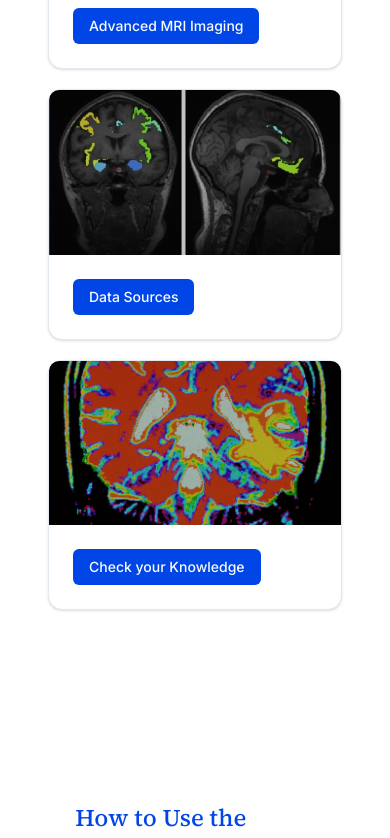
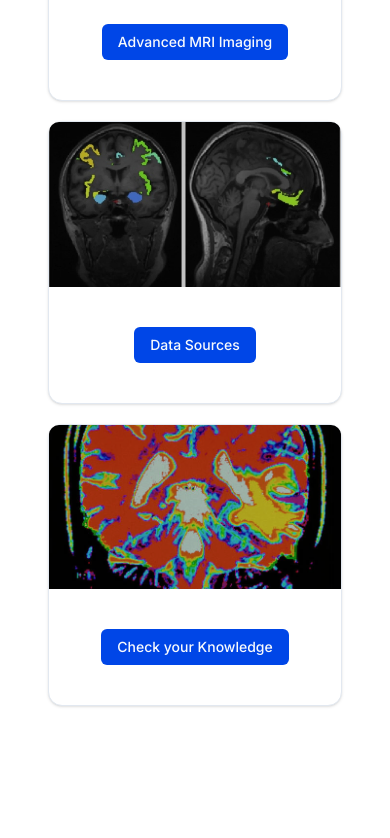
Before and after one commit to mikaelatho/medical-imagers-shadcn, a Next.js app: page /explore in a window 390 px wide. Shown: the part 1600-2438 px from the top of the page. Built offline with nearby package versions, Linux system fonts and the light colour scheme; no server answers.

Commit message:
Image bug fixes to explore page

```diff
--- a/app/explore/page.tsx
+++ b/app/explore/page.tsx
@@ -9,6 +9,11 @@ import Link from "next/link";
 export default function Explore() {
   const { viewerRef, loadModel, setOpacity } = navigator();
   const { contourImages, setContourImages } = contour();
+
+const basePath =
+  process.env.NODE_ENV === "production"
+    ? "/medical-imagers-shadcn"
+    : "";
 
   return (
     <main className="min-h-screen flex flex-col items-center justify-start mx-auto px-6 sm:px-20 py-10" style={{ scrollBehavior: "smooth" }}>
@@ -65,17 +70,20 @@ export default function Explore() {
 
           <div className="flex gap-4" style={{ paddingTop: "5px" }}>
             <img
-              src={contourImages.anterior}
+              // src={contourImages.anterior}
+              src={`${basePath}/contourImages.anterior`}
               alt="Coronal Anterior Slice"
               style={{ width: "370px", height: "185px", borderLeft: "100px", borderRight: "100px", borderStyle: "solid", borderColor: "#0e0e78", borderRadius: "10px", marginRight: "9px" }}
             />
             <img
-              src={contourImages.sagittal}
+              // src={contourImages.sagittal}
+              src={`${basePath}/contourImages.sagittal`}
               alt="Left Sagittal Slice"
               style={{ width: "370px", height: "185px", borderLeft: "100px", borderRight: "100px", borderStyle: "solid", borderColor: "#0e0e78", borderRadius: "10px", marginRight: "9px" }}
             />
             <img
-              src={contourImages.axial}
+              // src={contourImages.axial}
+              src={`${basePath}/contourImages.axial`}
               alt="Upper Axial Slice"
               style={{ width: "370px", height: "185px", borderLeft: "100px", borderRight: "100px", borderStyle: "solid", borderColor: "#0e0e78", borderRadius: "10px", marginRight: "9px" }}
             />
@@ -174,51 +182,51 @@ export default function Explore() {
           <br /><br />
           Want to learn more?
         </h2>
-        <div className="grid grid-cols-1 md:grid-cols-3 gap-5">
+        <div className="grid grid-cols-1 md:grid-cols-3 gap-5 justify-items-center">
           <div>
             {/* ----------CARD 1---------- */}
-            <Card className="relative mx-auto w-full max-w-sm pt-0">
+            <Card className="relative w-full max-w-sm pt-0 flex flex-col items-center">
               <div className="rounded-t-lg absolute inset-0 z-30 aspect-video bg-black/5" />
               <img
                 src="/explore-assets/images/info/info1.jpg"
                 alt="6-sided MRI visualization"
                 className="rounded-t-lg relative z-20 aspect-video w-full object-cover brightness-80 dark:brightness-40"
               />
-              <CardFooter>
+              <CardFooter className="w-full flex justify-center p-4">
                 <Link href="https://pmc.ncbi.nlm.nih.gov/articles/PMC4632105/">
-                  <Button className="w-full">Advanced MRI Imaging</Button>
+                  <Button>Advanced MRI Imaging</Button>
                 </Link>
               </CardFooter>
             </Card>
           </div>
           <div>
             {/* ----------CARD 2---------- */}
-            <Card className="relative mx-auto w-full max-w-sm pt-0">
+            <Card className="relative w-full max-w-sm pt-0 flex flex-col items-center">
               <div className="rounded-t-lg absolute inset-0 z-30 aspect-video bg-black/5" />
               <img
                 src="/explore-assets/images/info/info2.png"
                 alt="6-sided MRI visualization"
                 className="rounded-t-lg relative z-20 aspect-video w-full object-cover brightness-80 dark:brightness-40"
               />
-              <CardFooter>
+              <CardFooter className="w-full flex justify-center p-4">
                 <Link href="https://www.cancerimagingarchive.net/browse-collections/">
-                  <Button className="w-full">Data Sources</Button>
+                  <Button>Data Sources</Button>
                 </Link>
               </CardFooter>
             </Card>
           </div>
           <div>
             {/* ----------CARD 3---------- */}
-            <Card className="relative mx-auto w-full max-w-sm pt-0">
+            <Card className="relative w-full max-w-sm pt-0 flex flex-col items-center">
               <div className="rounded-t-lg absolute inset-0 z-30 aspect-video bg-black/5" />
               <img
                 src="/explore-assets/images/info/info3.jpg"
                 alt="6-sided MRI visualization"
                 className="rounded-t-lg relative z-20 aspect-video w-full object-cover brightness-80 dark:brightness-40"
               />
-              <CardFooter>
+              <CardFooter className="w-full flex justify-center p-4">
                 <Link href="../games/page.tsx">
-                  <Button className="w-full">Check your Knowledge</Button>
+                  <Button>Check your Knowledge</Button>
                 </Link>
               </CardFooter>
             </Card>
@@ -230,7 +238,7 @@ export default function Explore() {
 
       <div style={{ marginLeft: "15%" }} id="explore">
         <br /><br /><br />
-        <h2 className="text-left text-2xl pt-10 sm:text-3xl font-medium font-source-serif-4 text-blue-600">
+        <h2 className="text-center text-2xl pt-10 sm:text-3xl font-medium font-source-serif-4 text-blue-600">
           How to Use the Interactive Viewer
         </h2>
 
```
